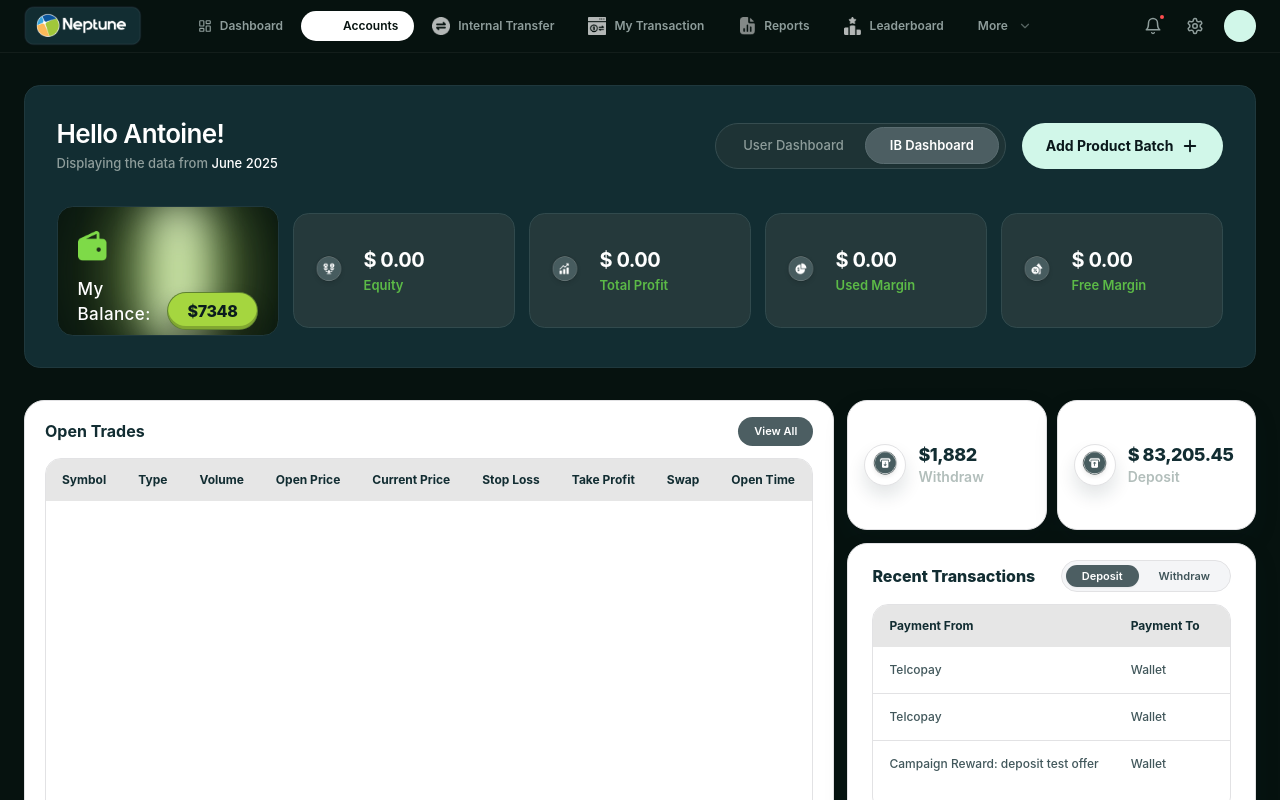
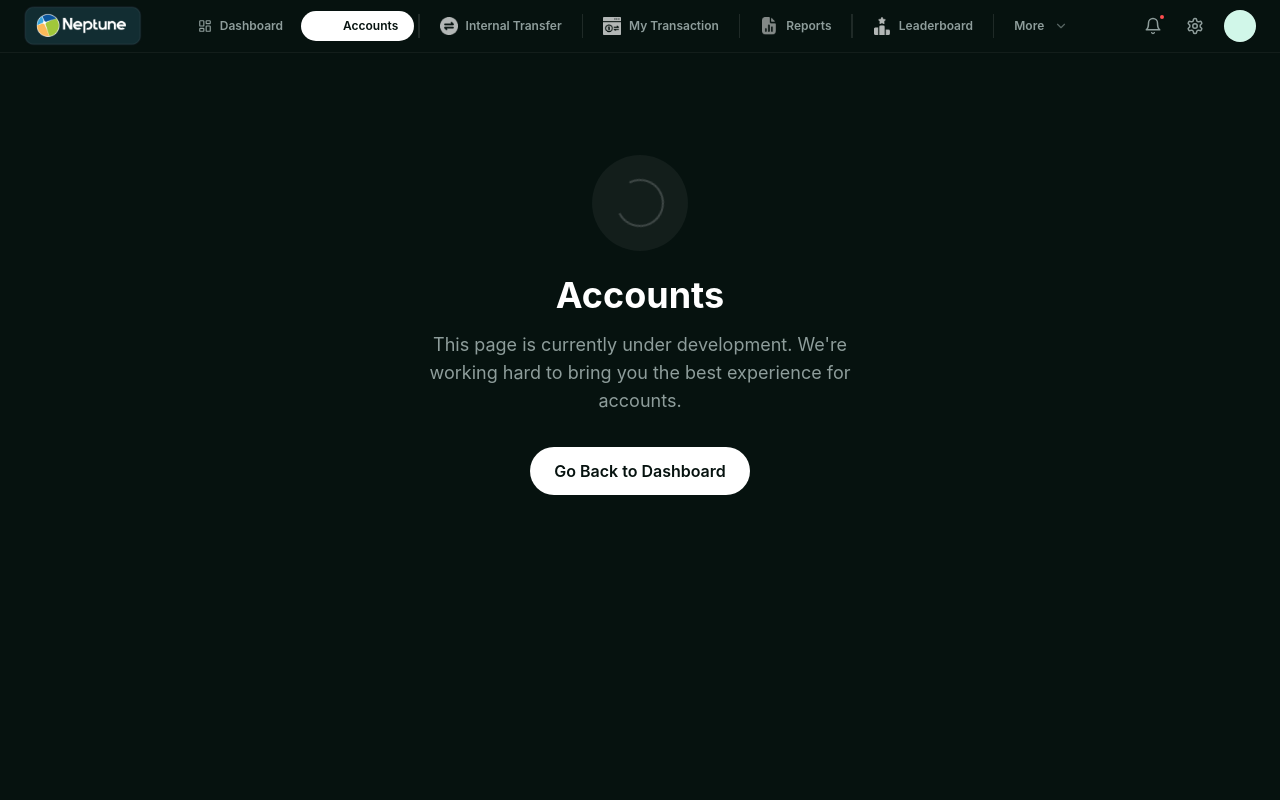
Before and after one commit to Ashmitakamothi/NeptuneCRM, a React (Vite) app: page / in a window 1280 px wide. Both pictures are taken after a click on the button "Accounts". Shown: the top 800 px of the page. Built offline with nearby package versions, Linux system fonts and the light colour scheme.

Commit message:
Implement navigation and dynamic content rendering in App component; add Dashboard and PlaceholderPage components

```diff
--- a/src/App.jsx
+++ b/src/App.jsx
@@ -1,38 +1,26 @@
-import React from 'react';
+import React, { useState } from 'react';
 import Navbar from './components/Navbar';
-import SummaryCards from './components/SummaryCards';
-import TradesTable from './components/TradesTable';
-import ActionCards from './components/ActionCards';
-import TransactionsList from './components/TransactionsList';
-import AccountsTable from './components/AccountsTable';
+import Dashboard from './components/Dashboard';
+import PlaceholderPage from './components/PlaceholderPage';
 
 function App() {
+  const [activePage, setActivePage] = useState('Dashboard');
+
+  const renderContent = () => {
+    switch (activePage) {
+      case 'Dashboard':
+        return <Dashboard onNavigate={setActivePage} />;
+      default:
+        return <PlaceholderPage title={activePage} />;
+    }
+  };
+
   return (
     <div className="min-h-screen bg-brand-dark pb-12">
-      <Navbar />
+      <Navbar onNavigate={setActivePage} activeMenu={activePage} />
 
-      <main className="max-w-[1860px] mx-auto px-4 md:px-6 mt-4 md:mt-8 space-y-6 md:space-y-8">
-        {/* Top Section: Hello and Balance */}
-        <SummaryCards />
-
-        {/* Middle Section: Trades and Quick Actions */}
-        <div className="grid grid-cols-1 lg:grid-cols-[minmax(0,1196fr)_minmax(0,603fr)] gap-[13.14px]">
-          <div className="min-w-0">
-            <TradesTable />
-          </div>
-          <div className="min-w-0 w-full lg:h-[434px] flex flex-col gap-[13.14px]">
-            <ActionCards />
-            <TransactionsList />
-          </div>
-        </div>
-
-        {/* Bottom Section: Accounts and Placeholder */}
-        <div className="grid grid-cols-1 lg:grid-cols-[minmax(0,785fr)_minmax(0,1051fr)] gap-[13.14px]">
-          <div className="min-w-0">
-            <AccountsTable />
-          </div>
-          <div className="min-w-0 bg-white rounded-[20px] border border-[#E2E2E4] shadow-[0_4px_6px_rgba(207,207,207,0.10)] h-[325px]" />
-        </div>
+      <main className="max-w-[1860px] mx-auto px-4 md:px-6 mt-4 md:mt-8">
+        {renderContent()}
       </main>
     </div>
   );
--- a/src/components/ActionCards.jsx
+++ b/src/components/ActionCards.jsx
@@ -3,11 +3,14 @@ import { ArrowDownToLine, ArrowUpToLine } from 'lucide-react';
 import withdrawIcon from '../assets/withdraw.png.png';
 import depositIcon from '../assets/deposite.png.png';
 
-const ActionCards = () => {
+const ActionCards = ({ onNavigate }) => {
   return (
     <div className="grid grid-cols-1 sm:grid-cols-2 gap-[10px] 2xl:gap-[21px] min-h-[130px]">
       {/* Withdraw Card */}
-      <div className="bg-white rounded-[20px] border border-[#E2E2E4] px-4 2xl:px-6 py-4 md:py-0 h-full min-h-[100px] md:min-h-[130px] min-w-0 flex items-center gap-3 2xl:gap-5 cursor-pointer shadow-[0_10px_25px_rgba(18,45,50,0.12)]">
+      <div
+        onClick={() => onNavigate('Withdraw')}
+        className="bg-white rounded-[20px] border border-[#E2E2E4] px-4 2xl:px-6 py-4 md:py-0 h-full min-h-[100px] md:min-h-[130px] min-w-0 flex items-center gap-3 2xl:gap-5 cursor-pointer shadow-[0_10px_25px_rgba(18,45,50,0.12)] hover:bg-gray-50 transition-colors"
+      >
         <div className="w-[42px] 2xl:w-[54px] h-[42px] 2xl:h-[54px] rounded-full bg-white border border-[#E2E2E4] shadow-[0_10px_18px_rgba(18,45,50,0.12)] flex items-center justify-center shrink-0">
           <img src={withdrawIcon} alt="Withdraw" className="w-[34px] 2xl:w-[46px] h-[34px] 2xl:h-[46px] object-contain" />
         </div>
@@ -18,7 +21,10 @@ const ActionCards = () => {
       </div>
 
       {/* Deposit Card */}
-      <div className="bg-white rounded-[20px] border border-[#E2E2E4] px-4 2xl:px-6 py-4 md:py-0 h-full min-h-[100px] md:min-h-[130px] min-w-0 flex items-center gap-3 2xl:gap-5 cursor-pointer shadow-[0_10px_25px_rgba(18,45,50,0.12)]">
+      <div
+        onClick={() => onNavigate('Deposit')}
+        className="bg-white rounded-[20px] border border-[#E2E2E4] px-4 2xl:px-6 py-4 md:py-0 h-full min-h-[100px] md:min-h-[130px] min-w-0 flex items-center gap-3 2xl:gap-5 cursor-pointer shadow-[0_10px_25px_rgba(18,45,50,0.12)] hover:bg-gray-50 transition-colors"
+      >
         <div className="w-[42px] 2xl:w-[54px] h-[42px] 2xl:h-[54px] rounded-full bg-white border border-[#E2E2E4] shadow-[0_10px_18px_rgba(18,45,50,0.12)] flex items-center justify-center shrink-0">
           <img src={depositIcon} alt="Deposit" className="w-[34px] 2xl:w-[46px] h-[34px] 2xl:h-[46px] object-contain" />
         </div>
--- /dev/null
+++ b/src/components/Dashboard.jsx
@@ -0,0 +1,36 @@
+import React from 'react';
+import SummaryCards from './SummaryCards';
+import TradesTable from './TradesTable';
+import ActionCards from './ActionCards';
+import TransactionsList from './TransactionsList';
+import AccountsTable from './AccountsTable';
+
+const Dashboard = ({ onNavigate }) => {
+  return (
+    <div className="space-y-6 md:space-y-8">
+      {/* Top Section: Hello and Balance */}
+      <SummaryCards onNavigate={onNavigate} />
+
+      {/* Middle Section: Trades and Quick Actions */}
+      <div className="grid grid-cols-1 lg:grid-cols-[minmax(0,1196fr)_minmax(0,603fr)] gap-[13.14px]">
+        <div className="min-w-0">
+          <TradesTable />
+        </div>
+        <div className="min-w-0 w-full lg:h-[434px] flex flex-col gap-[13.14px]">
+          <ActionCards onNavigate={onNavigate} />
+          <TransactionsList />
+        </div>
+      </div>
+
+      {/* Bottom Section: Accounts and Placeholder */}
+      <div className="grid grid-cols-1 lg:grid-cols-[minmax(0,785fr)_minmax(0,1051fr)] gap-[13.14px]">
+        <div className="min-w-0">
+          <AccountsTable />
+        </div>
+        <div className="min-w-0 bg-white rounded-[20px] border border-[#E2E2E4] shadow-[0_4px_6px_rgba(207,207,207,0.10)] h-[325px]" />
+      </div>
+    </div>
+  );
+};
+
+export default Dashboard;
--- a/src/components/Navbar.jsx
+++ b/src/components/Navbar.jsx
@@ -7,8 +7,8 @@ import reportsIcon from '../assets/reports.png.png';
 import leaderboardIcon from '../assets/leaderboard.png.png';
 import logo from '../assets/logo.png.png';
 
-const Navbar = () => {
-  const [activeMenu, setActiveMenu] = useState('Dashboard');
+const Navbar = ({ onNavigate, activeMenu }) => {
+  const [isMobileMenuOpen, setIsMobileMenuOpen] = useState(false);
 
   const menuItems = [
     { name: 'Dashboard', icon: <LayoutDashboard size={14} /> },
@@ -20,7 +20,10 @@ const Navbar = () => {
     { name: 'More', icon: null, hasDropdown: true },
   ];
 
-  const [isMobileMenuOpen, setIsMobileMenuOpen] = useState(false);
+  const handleNavClick = (name) => {
+    onNavigate(name);
+    setIsMobileMenuOpen(false);
+  };
 
   return (
     <nav className="bg-[#06120f] border-b border-white/5 h-[53px] sticky top-0 z-50">
@@ -28,14 +31,14 @@ const Navbar = () => {
         {/* Left Section: Logo & Nav Links grouped together */}
         <div className="flex items-center gap-10">
           {/* Logo Pill (Removed redundant wrapper to fix double border) */}
-          <img src={logo} alt="Neptune Logo" className="h-[40px] w-auto object-contain" />
+          <img src={logo} alt="Neptune Logo" className="h-[40px] w-auto cursor-pointer object-contain" onClick={() => handleNavClick('Dashboard')} />
 
           {/* Navigation Links (Now closer to logo) */}
           <div className="hidden xl:flex items-center gap-0.5">
             {menuItems.map((item, index) => (
+              <React.Fragment key={index}>
                 <button
-                key={index}
-                onClick={() => setActiveMenu(item.name)}
+                  onClick={() => handleNavClick(item.name)}
                   className={`flex items-center gap-2 px-4 py-1.5 rounded-full text-[12px] font-semibold transition-all duration-200 ${
                     activeMenu === item.name
                       ? 'bg-white text-[#06120f]'
@@ -46,6 +49,11 @@ const Navbar = () => {
                   <span>{item.name}</span>
                   {item.hasDropdown && <ChevronDown size={14} className="ml-0.5 opacity-60" />}
                 </button>
+                {/* Vertical Divider (Vector from Figma) - Skip after Dashboard */}
+                {index < menuItems.length - 1 && item.name !== 'Dashboard' && (
+                  <div className="w-[1.31px] h-[24px] bg-white/10 mx-0.5"></div>
+                )}
+              </React.Fragment>
             ))}
           </div>
         </div>
@@ -73,21 +81,16 @@ const Navbar = () => {
 
       {/* Mobile Menu Dropdown */}
       {isMobileMenuOpen && (
-        <div className="absolute top-[53px] left-0 w-full bg-[#0A181B] border-b border-white/5 py-4 px-6 flex flex-col gap-2 xl:hidden shadow-xl">
+        <div className="xl:hidden absolute top-full left-0 right-0 bg-[#06120f] border-b border-white/5 py-4 px-6 flex flex-col gap-4 shadow-2xl z-50">
           {menuItems.map((item, index) => (
             <button
               key={index}
-              onClick={() => {
-                setActiveMenu(item.name);
-                setIsMobileMenuOpen(false);
-              }}
-              className={`flex items-center gap-3 px-4 py-3 rounded-xl text-[14px] font-semibold transition-all duration-200 w-full ${
-                activeMenu === item.name
-                  ? 'bg-white/10 text-white'
-                  : 'text-[#8e9d9b] hover:bg-white/5 hover:text-white'
+              onClick={() => handleNavClick(item.name)}
+              className={`flex items-center gap-3 py-2 text-sm font-semibold transition-colors ${
+                activeMenu === item.name ? 'text-white' : 'text-[#8e9d9b]'
               }`}
             >
-              {item.icon && <span>{item.icon}</span>}
+              {item.icon && <span className="w-5 h-5 flex items-center justify-center">{item.icon}</span>}
               <span>{item.name}</span>
             </button>
           ))}
--- /dev/null
+++ b/src/components/PlaceholderPage.jsx
@@ -0,0 +1,23 @@
+import React from 'react';
+
+const PlaceholderPage = ({ title }) => {
+  return (
+    <div className="min-h-[60vh] flex flex-col items-center justify-center text-center px-4">
+      <div className="w-24 h-24 bg-white/5 rounded-full flex items-center justify-center mb-6">
+        <div className="w-12 h-12 border-2 border-brand-primary border-t-transparent rounded-full animate-spin opacity-20"></div>
+      </div>
+      <h1 className="text-3xl md:text-4xl font-bold text-white mb-4">{title}</h1>
+      <p className="text-[#8e9d9b] max-w-md text-lg">
+        This page is currently under development. We're working hard to bring you the best experience for {title.toLowerCase()}.
+      </p>
+      <button
+        onClick={() => window.location.reload()}
+        className="mt-8 px-6 py-3 bg-white text-brand-dark rounded-full font-semibold hover:bg-opacity-90 transition-all"
+      >
+        Go Back to Dashboard
+      </button>
+    </div>
+  );
+};
+
+export default PlaceholderPage;
--- a/src/components/SummaryCards.jsx
+++ b/src/components/SummaryCards.jsx
@@ -6,7 +6,7 @@ import totalProfitIcon from '../assets/totalprofit.png.png';
 import usedMarginIcon from '../assets/usedmargin.png.png';
 import freeMarginIcon from '../assets/freemargin.png.png';
 
-const SummaryCards = () => {
+const SummaryCards = ({ onNavigate }) => {
   const [dashboardType, setDashboardType] = useState('IB');
 
   return (
@@ -29,7 +29,10 @@ const SummaryCards = () => {
                 className={`flex-1 sm:flex-none px-4 sm:px-6 py-2 rounded-full text-[12px] sm:text-[13px] transition-colors ${dashboardType === 'IB' ? 'font-semibold bg-[#4C5E62] text-white shadow-sm border border-[#5A6D71]' : 'font-medium text-[#8e9d9b] hover:text-white border border-transparent'}`}
               >IB Dashboard</button>
            </div>
-           <button className="flex justify-center items-center gap-2 bg-[#D1F7E9] hover:bg-[#c2ebd9] text-[#0A181B] px-6 py-2.5 rounded-full text-[14px] font-bold h-[46px] transition-all">
+           <button
+             onClick={() => onNavigate('Add Product Batch')}
+             className="flex justify-center items-center gap-2 bg-[#D1F7E9] hover:bg-[#c2ebd9] text-[#0A181B] px-6 py-2.5 rounded-full text-[14px] font-bold h-[46px] transition-all"
+           >
              Add Product Batch <Plus size={18} strokeWidth={2.5} />
            </button>
         </div>
@@ -76,7 +79,11 @@ const SummaryCards = () => {
           { label: 'Used Margin', value: '$ 0.00', icon: <img src={usedMarginIcon} alt="Used Margin" className="w-[38px] h-[38px] object-contain" /> },
           { label: 'Free Margin', value: '$ 0.00', icon: <img src={freeMarginIcon} alt="Free Margin" className="w-[38px] h-[38px] object-contain" /> },
         ].map((card, idx) => (
-          <div key={idx} className="bg-[#25393B] rounded-[15.76px] border-[1.31px] border-[#314A4D] p-4 h-[115px] flex items-center gap-4 hover:bg-[#2d4447] transition-all cursor-pointer relative z-10">
+          <div
+            key={idx}
+            onClick={() => onNavigate(card.label)}
+            className="bg-[#25393B] rounded-[15.76px] border-[1.31px] border-[#314A4D] p-4 h-[115px] flex items-center gap-4 hover:bg-[#2d4447] transition-all cursor-pointer relative z-10"
+          >
             <div className="shrink-0">
                {card.icon}
             </div>
```
Lines whose indentation alone changed are shown as unchanged.
